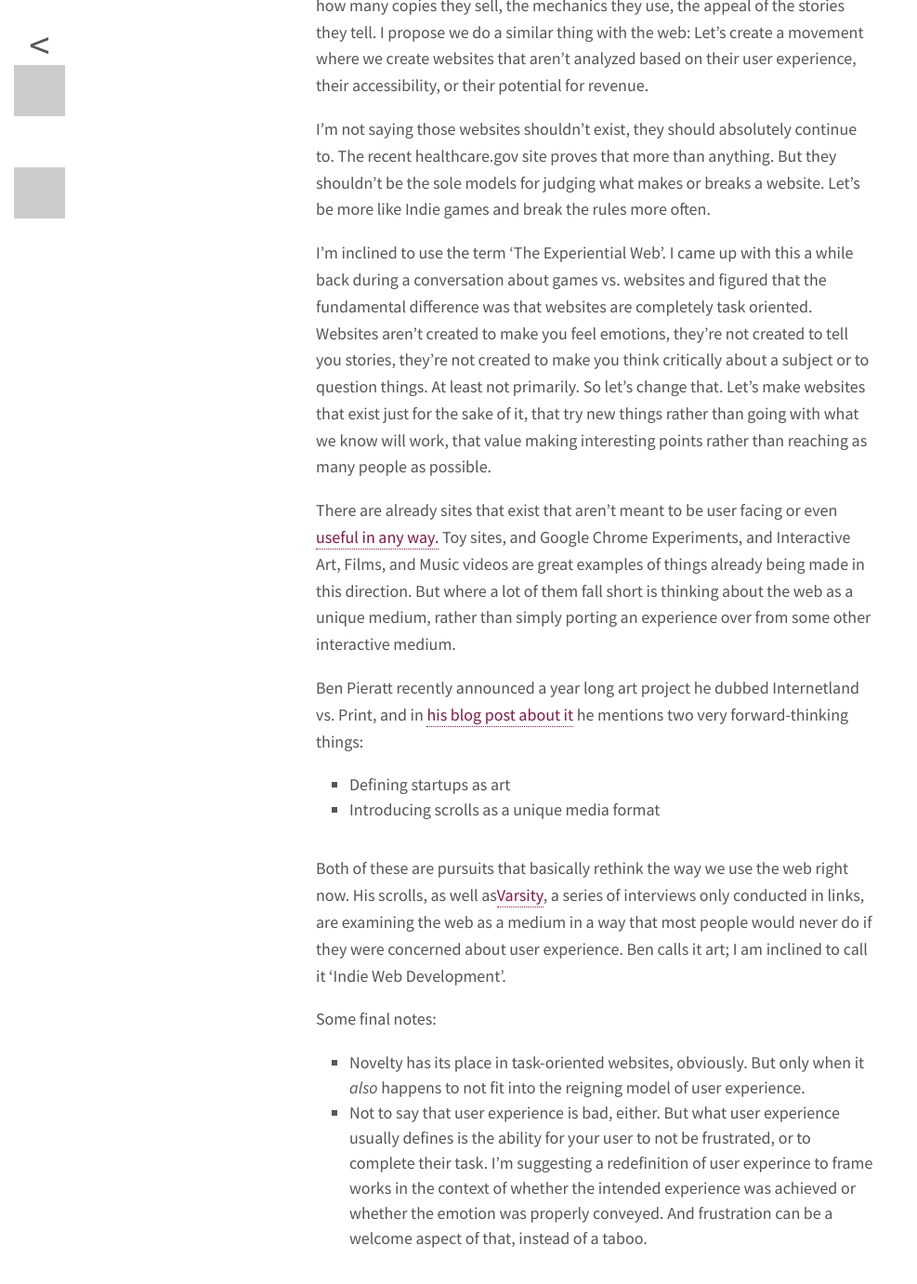
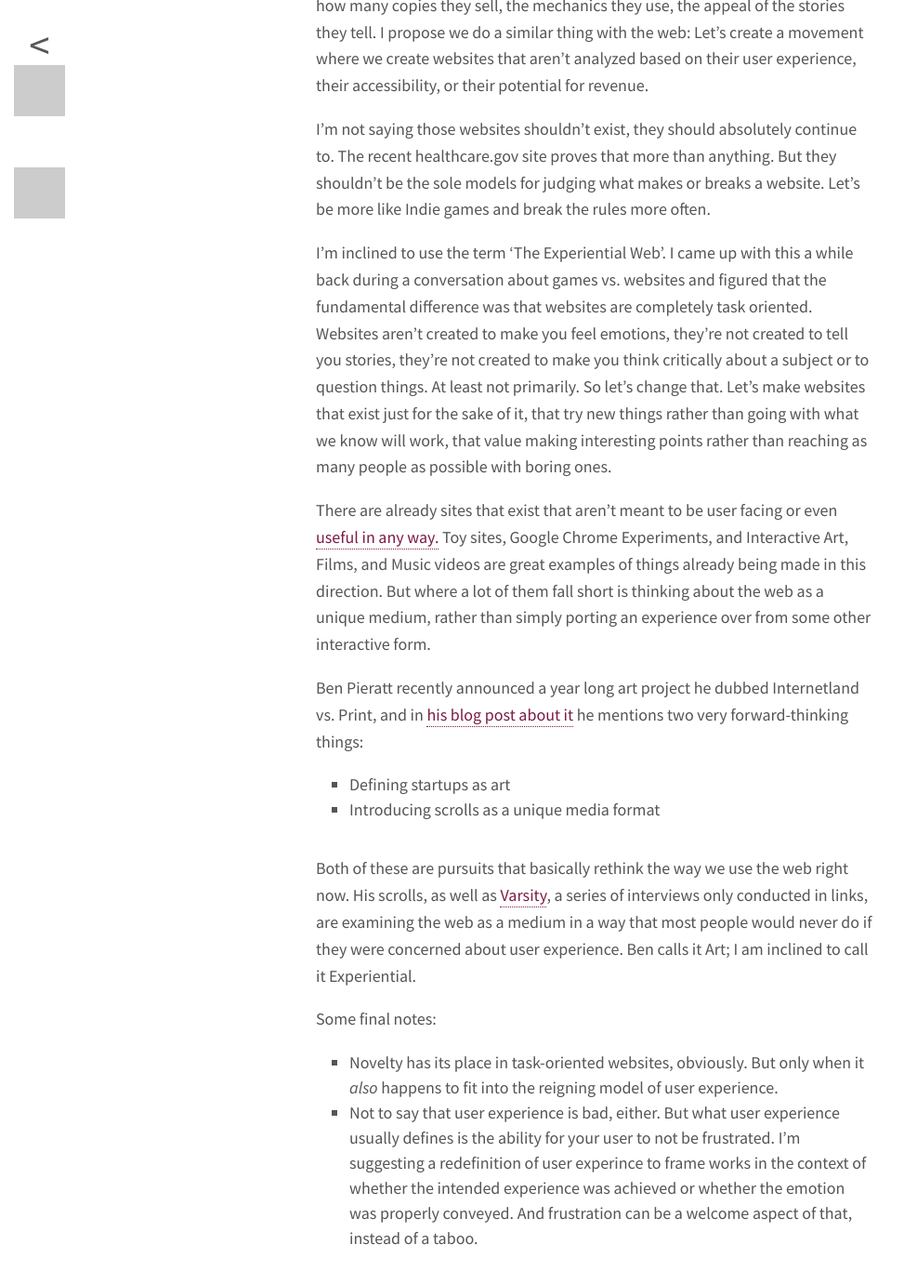
Before and after one commit to rvinluan/rvinluan.github.io, a Jekyll site: the page built from _posts/2013-11-20-web_design_without_users.md, in a window 1280 px wide and 1400 px high, scrolled down 1373 px. Shown: the top 1381 px of the window at 93% size, without its empty margins (0-987 px from the left). Built offline with Jekyll 4.4.1, drawn with Linux system fonts in a browser that asks for light colours; nearby versions of some CDN libraries; some of the changed text lies outside the part shown.

Commit message:
updates to experiential web post

```diff
--- a/_posts/2013-11-20-web_design_without_users.md
+++ b/_posts/2013-11-20-web_design_without_users.md
@@ -16,24 +16,24 @@ It's also well worth reading [Mattie Brice's piece about this.](http://www.matti
 
 I believe we as web designers (and developers, and product people in general) can learn a lot from the Indie game community, and especially in two ways: For one, they're very good at supporting each other, whereas I feel like sometimes [we get too caught up in drama]() or [spend too much time telling others what we think is the right way to do things](). That isn't to say that I don't think that advice is useful, just that there's too much of it. I think we can benefit from supporting each other's efforts instead of criticizing them.
 
-Second, they've done a great job at experimenting with their medium. As a culture, Indie gamers and developers value uniqueness, individual voice, and novelty. We in the web community on the other hand value appealing to mass audiences, best practices, and catering to the user. Of course one of these philosophies isn't better than the other. But as a web designer I feel we always value what works over what could be new. We hate on things that don't work on old browsers or don't take into account as many use cases as possible. New solutions are always assessed based on opportunity cost of not changing what currently exists.
+Second, they've done a great job at experimenting with their medium. As a culture, Indie gamers and developers value uniqueness, individual voice, and novelty. We in the web community on the other hand value appealing to mass audiences, best practices, and catering to the user. Of course one of these philosophies isn't better than the other. But as a web designer I feel we too often value what works over what could be new. We hate on things that don't work on old browsers or don't take into account as many use cases as possible. New solutions are always assessed based on opportunity cost of not changing what currently exists.
 
 Robert and Mattie and many others are a part of the movement away from analyzing games the way that they have traditionally been analyzed: based on how many copies they sell, the mechanics they use, the appeal of the stories they tell. I propose we do a similar thing with the web: Let's create a movement where we create websites that aren't analyzed based on their user experience, their accessibility, or their potential for revenue.
 
 I'm not saying those websites shouldn't exist, they should absolutely continue to. The recent healthcare.gov site proves that more than anything. But they shouldn't be the sole models for judging what makes or breaks a website. Let's be more like Indie games and break the rules more often.
 
-I'm inclined to use the term 'The Experiential Web'. I came up with this a while back during a conversation about games vs. websites and figured that the fundamental difference was that websites are completely task oriented. Websites aren't created to make you feel emotions, they're not created to tell you stories, they're not created to make you think critically about a subject or to question things. At least not primarily. So let's change that. Let's make websites that exist just for the sake of it, that try new things rather than going with what we know will work, that value making interesting points rather than reaching as many people as possible.
+I'm inclined to use the term 'The Experiential Web'. I came up with this a while back during a conversation about games vs. websites and figured that the fundamental difference was that websites are completely task oriented. Websites aren't created to make you feel emotions, they're not created to tell you stories, they're not created to make you think critically about a subject or to question things. At least not primarily. So let's change that. Let's make websites that exist just for the sake of it, that try new things rather than going with what we know will work, that value making interesting points rather than reaching as many people as possible with boring ones.
 
-There are already sites that exist that aren't meant to be user facing or even [useful in any way.](http://www.theuselessweb.com/) Toy sites, and Google Chrome Experiments, and Interactive Art, Films, and Music videos are great examples of things already being made in this direction. But where a lot of them fall short is thinking about the web as a unique medium, rather than simply porting an experience over from some other interactive medium.
+There are already sites that exist that aren't meant to be user facing or even [useful in any way.](http://www.theuselessweb.com/) Toy sites, Google Chrome Experiments, and Interactive Art, Films, and Music videos are great examples of things already being made in this direction. But where a lot of them fall short is thinking about the web as a unique medium, rather than simply porting an experience over from some other interactive form.
 
 Ben Pieratt recently announced a year long art project he dubbed Internetland vs. Print, and in [his blog post about it](http://blog.pieratt.com/post/65616177353/internetland-v-print-v-self) he mentions two very forward-thinking things:
 
 - Defining startups as art
 - Introducing scrolls as a unique media format
 
-Both of these are pursuits that basically rethink the way we use the web right now. His scrolls, as well as[Varsity](), a series of interviews only conducted in links, are examining the web as a medium in a way that most people would never do if they were concerned about user experience. Ben calls it art; I am inclined to call it 'Indie Web Development'.
+Both of these are pursuits that basically rethink the way we use the web right now. His scrolls, as well as [Varsity](), a series of interviews only conducted in links, are examining the web as a medium in a way that most people would never do if they were concerned about user experience. Ben calls it Art; I am inclined to call it Experiential.
 
 Some final notes:
 
-- Novelty has its place in task-oriented websites, obviously. But only when it *also* happens to not fit into the reigning model of user experience.
-- Not to say that user experience is bad, either. But what user experience usually defines is the ability for your user to not be frustrated, or to complete their task. I'm suggesting a redefinition of user experince to frame works in the context of whether the intended experience was achieved or whether the emotion was properly conveyed. And frustration can be a welcome aspect of that, instead of a taboo.
+- Novelty has its place in task-oriented websites, obviously. But only when it *also* happens to fit into the reigning model of user experience.
+- Not to say that user experience is bad, either. But what user experience usually defines is the ability for your user to not be frustrated. I'm suggesting a redefinition of user experince to frame works in the context of whether the intended experience was achieved or whether the emotion was properly conveyed. And frustration can be a welcome aspect of that, instead of a taboo.
```
Also changed, not shown: other parts of _posts/2013-11-20-web_design_without_users.md (+1 -1 lines).
